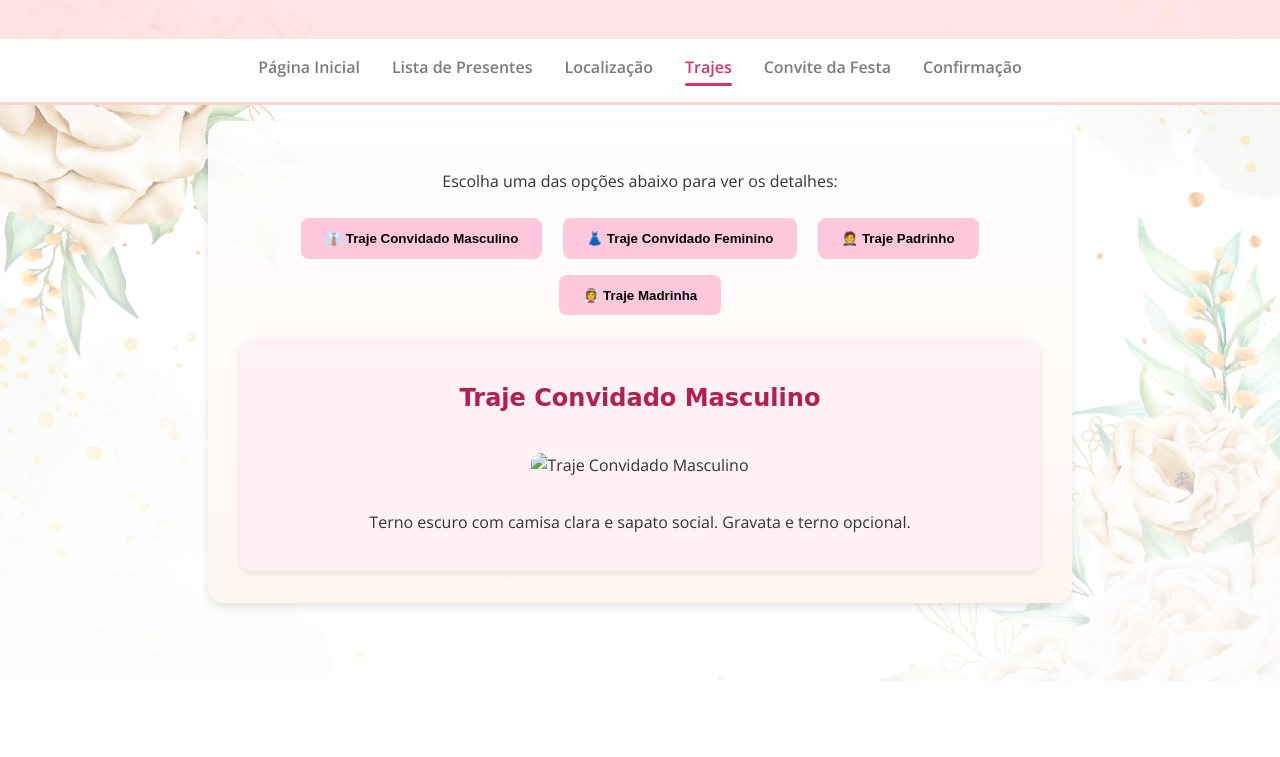
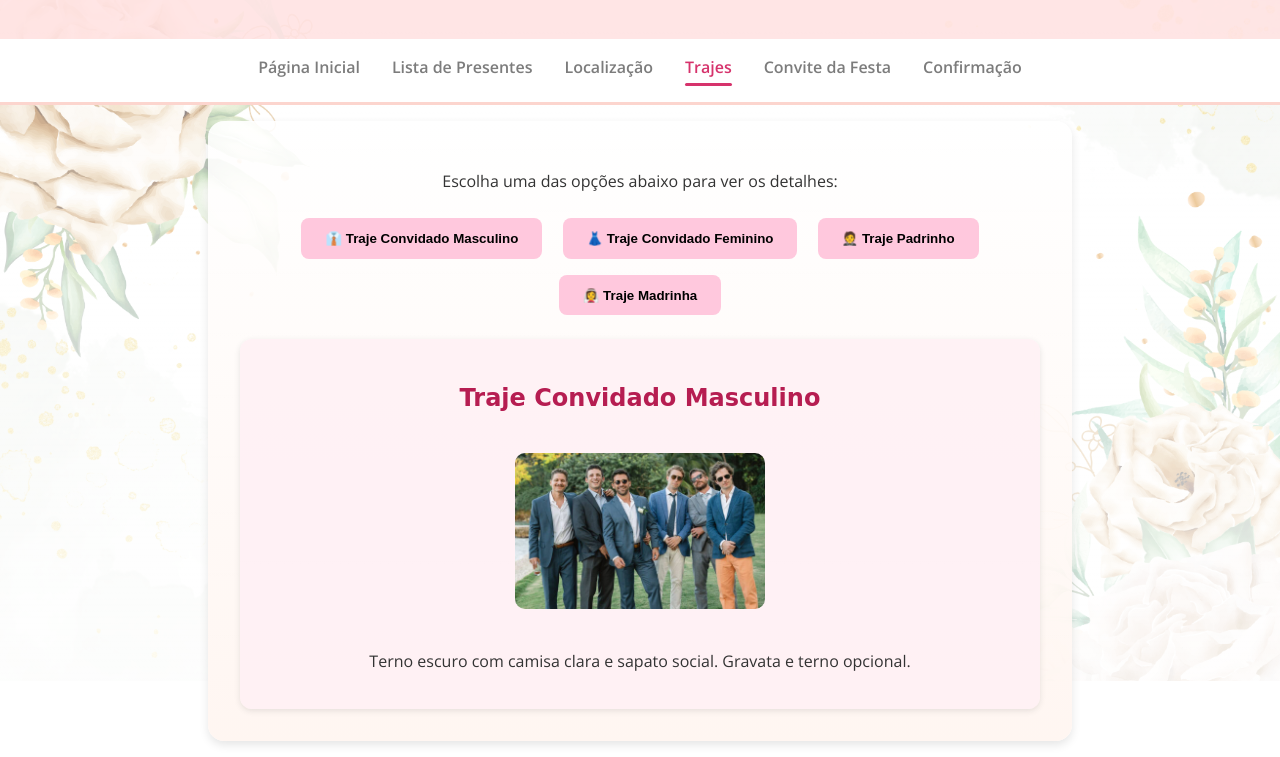
Before and after one commit to andersoncataldo/siteoficialAnderson_E_Carol2025, a plain HTML site: page vestimenta.html in a window 1280 px wide. Both pictures are taken after a click on the button "👔 Traje Convidado Masculino". Shown: the part 119-876 px from the top of the page. Before the commit the page ends 800 px from the top, so only its background shows below. Drawn offline with nearby package versions, Linux system fonts and the light colour scheme; files whose address does not match are found by name.

Commit message:
ajeitado traje convidado masc

```diff
--- a/vestimenta.html
+++ b/vestimenta.html
@@ -77,7 +77,7 @@
 <button onclick="mostrarTraje('madrinha')">👰‍♀️ Traje Madrinha</button>
 <section class="traje-section" id="convidado-masculino">
   <h2>Traje Convidado Masculino</h2>
-  <img src="imagens/traje_convidado_masc.jpg" alt="Traje Convidado Masculino" />
+  <img src="./assets/traje_convidado_masc.jpg" alt="Traje Convidado Masculino" />
   <p>Terno escuro com camisa clara e sapato social. Gravata e terno opcional.</p>
 </section>
 
```
Also changed, not shown: assets/Férias do Anderson.png (renamed from Férias do Anderson.png), assets/convite.jpg (renamed from convite.jpg), assets/imagem de fundo.png (renamed from imagem de fundo.png), assets/traje_convidada_fem.jpg (renamed from traje_convidada_fem.jpg), assets/traje_convidado_masc.jpg (renamed from traje_convidado_masc.jpg), assets/traje_madrinha.jpg (renamed from traje_madrinha.jpg), assets/traje_padrinho.jpg (renamed from traje_padrinho.jpg), 10 other files.
